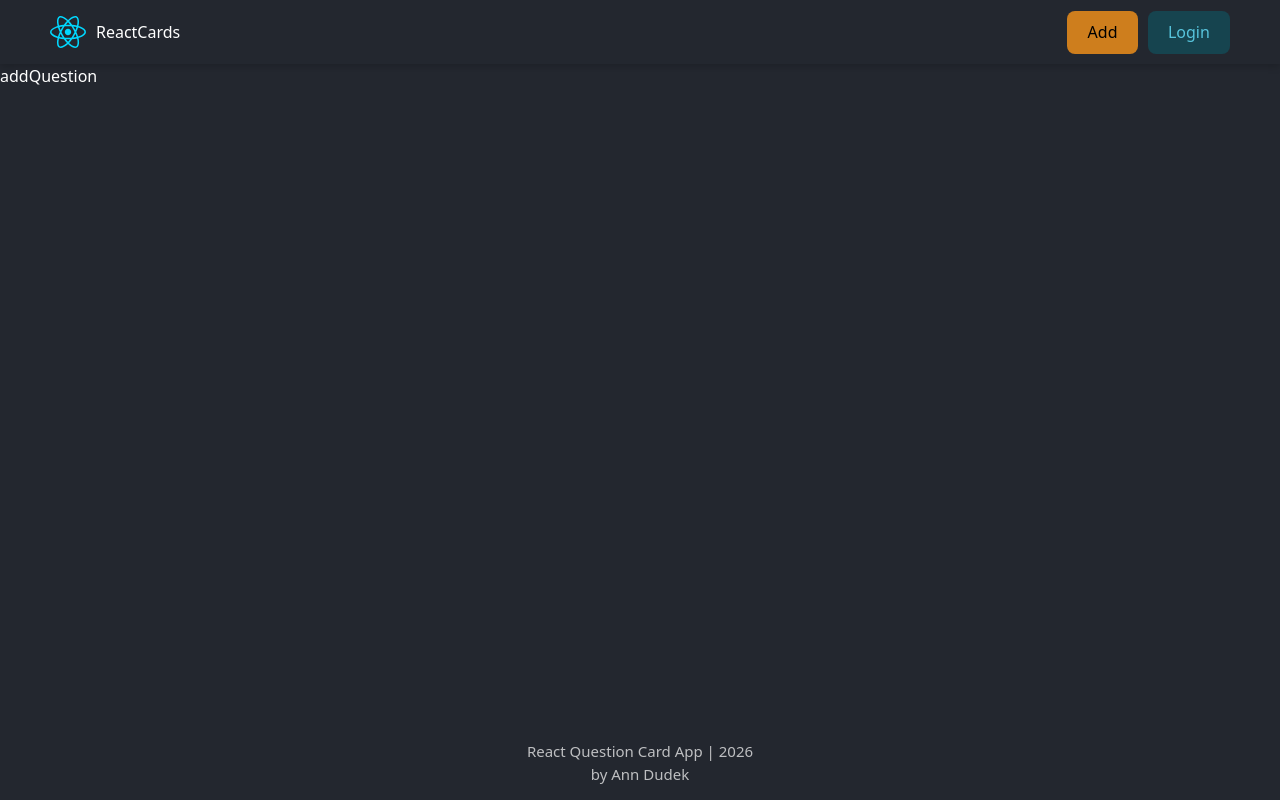
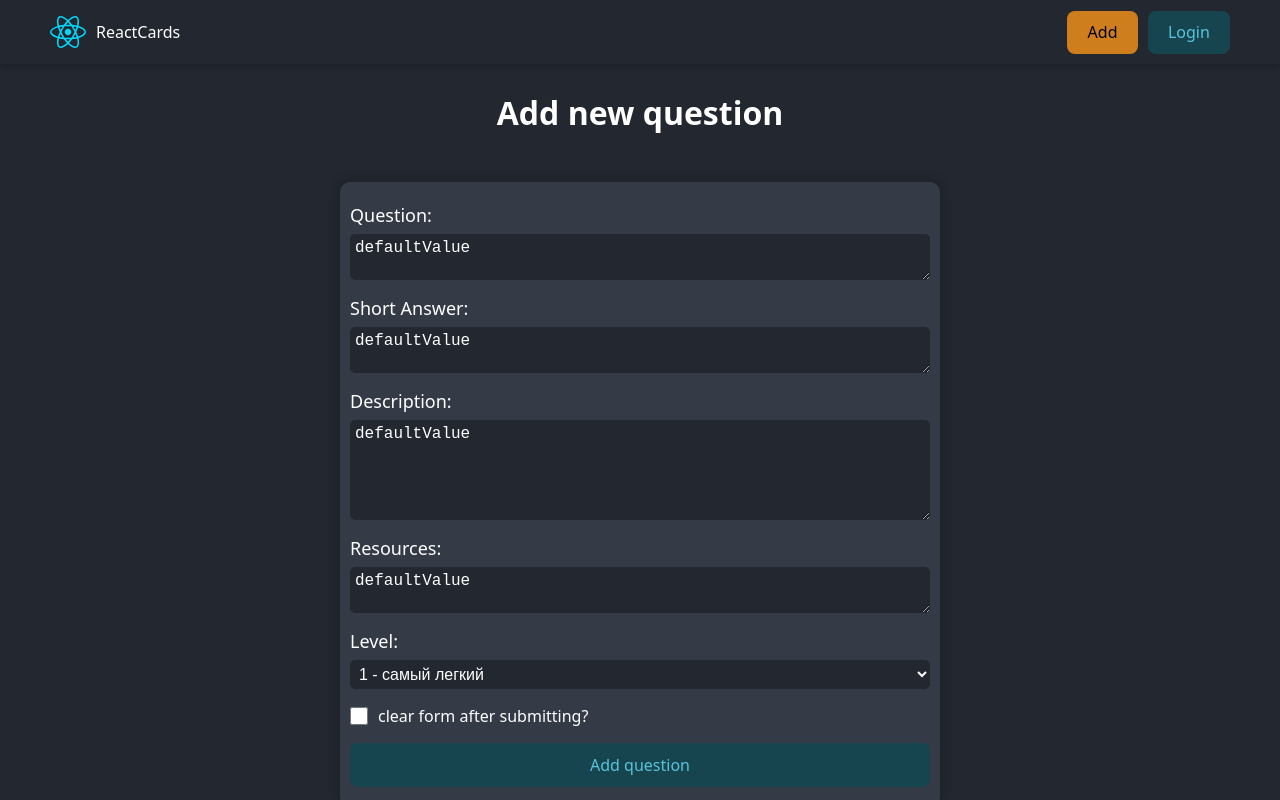
Before and after one commit to anndudek/react-pet, a React (Vite) app: page /addquestion in a window 1280 px wide. Built offline with nearby package versions, Linux system fonts and the light colour scheme.

Commit message:
add question page layout

```diff
--- a/eslint.config.js
+++ b/eslint.config.js
@@ -24,7 +24,6 @@
     },
     rules: {
       "no-unused-vars": ["error", { varsIgnorePattern: "^[A-Z_]" }],
-      "react/jsx-no-target-blank": "warn",
       "prettier/prettier": [
         "error",
         {
--- a/src/App.jsx
+++ b/src/App.jsx
@@ -3,16 +3,16 @@
 import { HomePage } from "./pages/HomePage";
 import { NotFoundPage } from "./pages/NotFoundPage";
 import { QuestionPage } from "./pages/QuestionPage";
+import { AddQuestionPage } from "./pages/AddQuestionPage";
 
 function App() {
-  //return <MainLayout />;
   return (
     <BrowserRouter>
       <Routes>
         <Route element={<MainLayout />}>
           <Route path="/" element={<HomePage />}></Route>
           <Route path="/forbidden" element={<div>forbidden</div>}></Route>
-          <Route path="/addquestion" element={<div>addQuestion</div>}></Route>
+          <Route path="/addquestion" element={<AddQuestionPage />}></Route>
           <Route path="/question/:id" element={<QuestionPage />}></Route>
           <Route path="*" element={<NotFoundPage />} />
         </Route>
--- a/src/index.css
+++ b/src/index.css
@@ -6,6 +6,7 @@
   --btn-text-color: #fff;
 
   --card-bg-color: #343a46;
+  --green-color: #219679;
 
   font-family: system-ui, Avenir, Helvetica, Arial, sans-serif;
   line-height: 1.5;
@@ -44,6 +45,7 @@
     --btn-text-color: #fff;
 
     --card-bg-color: #ebedf0;
+    --green-color: #219679;
   }
 }
 
@@ -56,5 +58,6 @@
     --btn-text-color: #57c4dc;
 
     --card-bg-color: #343a46;
+    --green-color: #219679;
   }
 }
--- /dev/null
+++ b/src/pages/AddQuestionPage/AddQuestionPage.jsx
@@ -0,0 +1,78 @@
+import { Button } from "../../components/Button";
+import cls from "./AddQuestionPage.module.css";
+
+export const AddQuestionPage = () => {
+  return (
+    <>
+      <h1 className={cls.formTitle}>Add new question</h1>
+      <div className={cls.formContainer}>
+        <form action="" className={cls.form}>
+          <div className={cls.formControl}>
+            <label htmlFor="questionField">Question: </label>
+            <textarea
+              defaultValue={"defaultValue"}
+              name="question"
+              id="questionField"
+              cols="30"
+              rows="2"
+              required
+              placeholder="пожалуйста введите вопрос"
+            ></textarea>
+          </div>
+          <div className={cls.formControl}>
+            <label htmlFor="answerField">Short Answer: </label>
+            <textarea
+              defaultValue={"defaultValue"}
+              name="answer"
+              id="answerField"
+              cols="30"
+              rows="2"
+              required
+              placeholder="пожалуйста введите короткий ответ"
+            ></textarea>
+          </div>
+          <div className={cls.formControl}>
+            <label htmlFor="answerField">Description: </label>
+            <textarea
+              defaultValue={"defaultValue"}
+              name="description"
+              id="descriptionField"
+              cols="30"
+              rows="5"
+              required
+              placeholder="пожалуйста введите полный ответ"
+            ></textarea>
+          </div>
+          <div className={cls.formControl}>
+            <label htmlFor="answerField">Resources: </label>
+            <textarea
+              defaultValue={"defaultValue"}
+              name="resources"
+              id="recourcesField"
+              cols="30"
+              rows="2"
+              required
+              placeholder="пожалуйста введите ресурсы, разделенные запятой"
+            ></textarea>
+          </div>
+          <div className={cls.formControl}>
+            <label htmlFor="levelField">Level: </label>
+            <select name="level" id="levelField">
+              <option disabled>QuestionLevel</option>
+              <hr />
+              <option value="1">1 - самый легкий</option>
+              <option value="2">2 - средний</option>
+              <option value="3">3 - самый сложный</option>
+            </select>
+          </div>
+
+          <label htmlFor="cleaFormField" className={cls.clearFormControl}>
+            <input className={cls.checkbox} type="checkbox" name="clearForm" id="clearFormField" defaultValue={true} />
+            <span>clear form after submitting?</span>
+          </label>
+          <Button>Add question</Button>
+        </form>
+      </div>
+    </>
+  );
+};
--- /dev/null
+++ b/src/pages/AddQuestionPage/AddQuestionPage.module.css
@@ -0,0 +1,69 @@
+.formTitle {
+    margin: 25px auto;
+    width: fit-content;
+}
+
+.formContainer {
+    width: 100%;
+    max-width: 600px;
+    margin: 0 auto;
+    border-radius: 10px;
+    background-color: var(--card-bg-color);
+    box-shadow: 0 0 8px 5px rgba(0, 0, 0, 0.1);
+}
+
+.form {
+    width: 100%;
+    padding: 20px 10px;
+    display: flex;
+    flex-direction: column;
+    justify-content: flex-start;
+    align-items: stretch;
+    gap: 15px;
+}
+
+.formControl {
+    width: 100%;
+    display: flex;
+    flex-direction: column;
+    justify-content: flex-start;
+    align-items: stretch;
+    gap: 5px;
+
+    label {
+        color: var(--text-color);
+        font-size: 18px;
+    }
+
+    select, textarea {
+        padding: 5px;
+        color: var(--text-color);
+        background-color: var(--main-bg-color);
+        font-size: 16px;
+        border-radius: 5px;
+        border: none;
+        outline: none;
+    }
+
+    select:focus-visible, textarea:focus-visible {
+        outline: 2px solid var(--green-color);
+    }
+}
+
+.clearFormControl {
+    width: 100%;
+    display: flex;
+    justify-content: flex-start;
+    align-items: center;
+    gap: 10px;
+}
+
+.checkbox {
+    width: 18px;
+    height: 18px;
+    accent-color: var(--green-color);
+}
+
+.checkbox:disabled + span {
+    opacity: .5;
+}
--- /dev/null
+++ b/src/pages/AddQuestionPage/index.jsx
@@ -0,0 +1 @@
+export { AddQuestionPage } from "./AddQuestionPage";
--- a/src/pages/QuestionPage/QuestionPage.module.css
+++ b/src/pages/QuestionPage/QuestionPage.module.css
@@ -82,5 +82,5 @@
 .checkbox {
     width: 18px;
     height: 18px;
-    accent-color: #16c47f;
+    accent-color: var(--green-color);
 }
```
